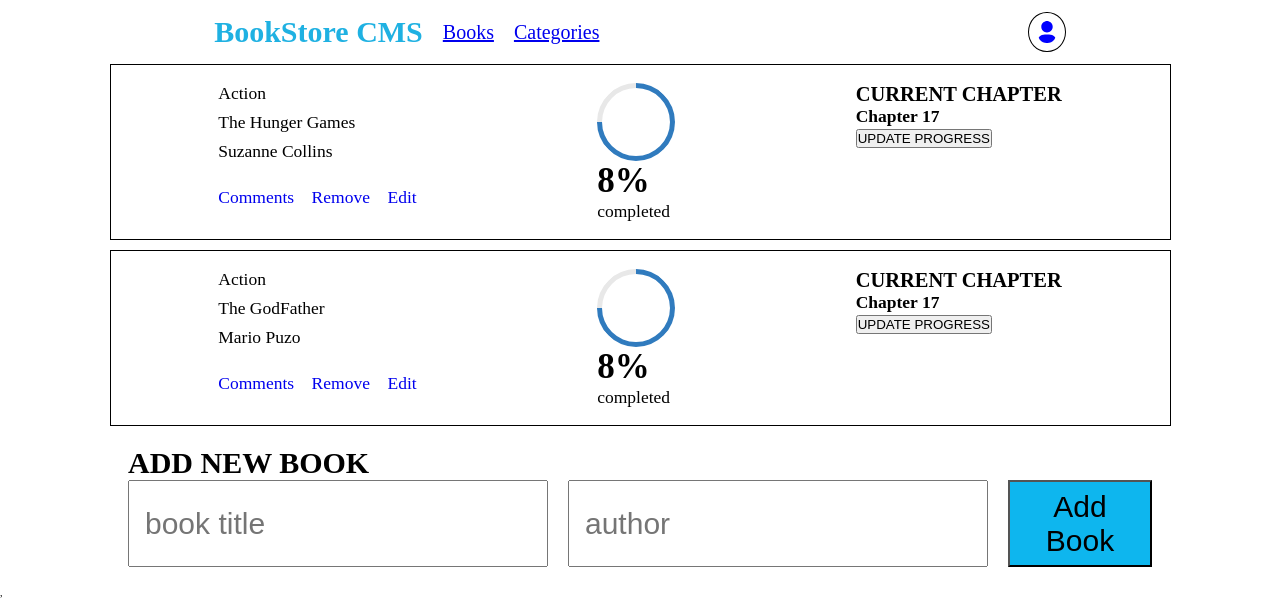
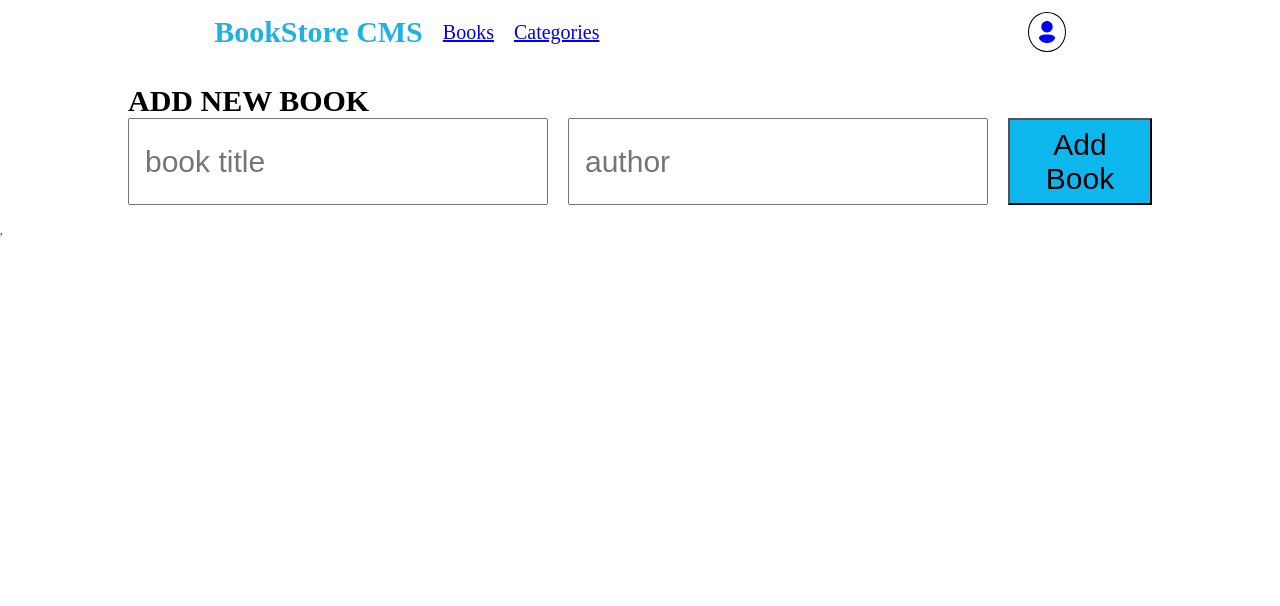
Before and after one commit to itsmraga-hub/Bookstore-CMS, a React (Create React App) app: page / in a window 1280 px wide. Shown: the top 606 px of the page. Built offline with nearby package versions, Linux system fonts and the light colour scheme.

Commit message:
Import useSelector and use it to access redux app store

```diff
--- a/src/components/BookStore.js
+++ b/src/components/BookStore.js
@@ -1,35 +1,27 @@
 import React from 'react';
+
+import { useSelector } from 'react-redux';
 
 import BookItem from './BookItem';
 
 import style from './css/BookStore.module.css';
 import InputBook from './InputBook';
 
-const books = [
-  {
-    id: 1,
-    title: 'The Hunger Games',
-    author: 'Suzanne Collins',
-  },
-  {
-    id: 2,
-    title: 'The GodFather',
-    author: 'Mario Puzo',
-  },
-];
-
-const BookStore = () => (
+const BookStore = () => {
+  const books = useSelector((state) => state.books);
+  return (
     <>
       <ul className={style.BooksContainer}>
         {
         books.map((book) => {
           const { title, author, id } = book;
-          return <BookItem key={`book-${id}`} title={title} author={author} />;
+          return <BookItem key={`book-${id}`} id={id} title={title} author={author} />;
         })
       }
       </ul>
       <InputBook />
     </>
   );
+};
 
 export default BookStore;
```
Lines whose indentation alone changed are shown as unchanged.
